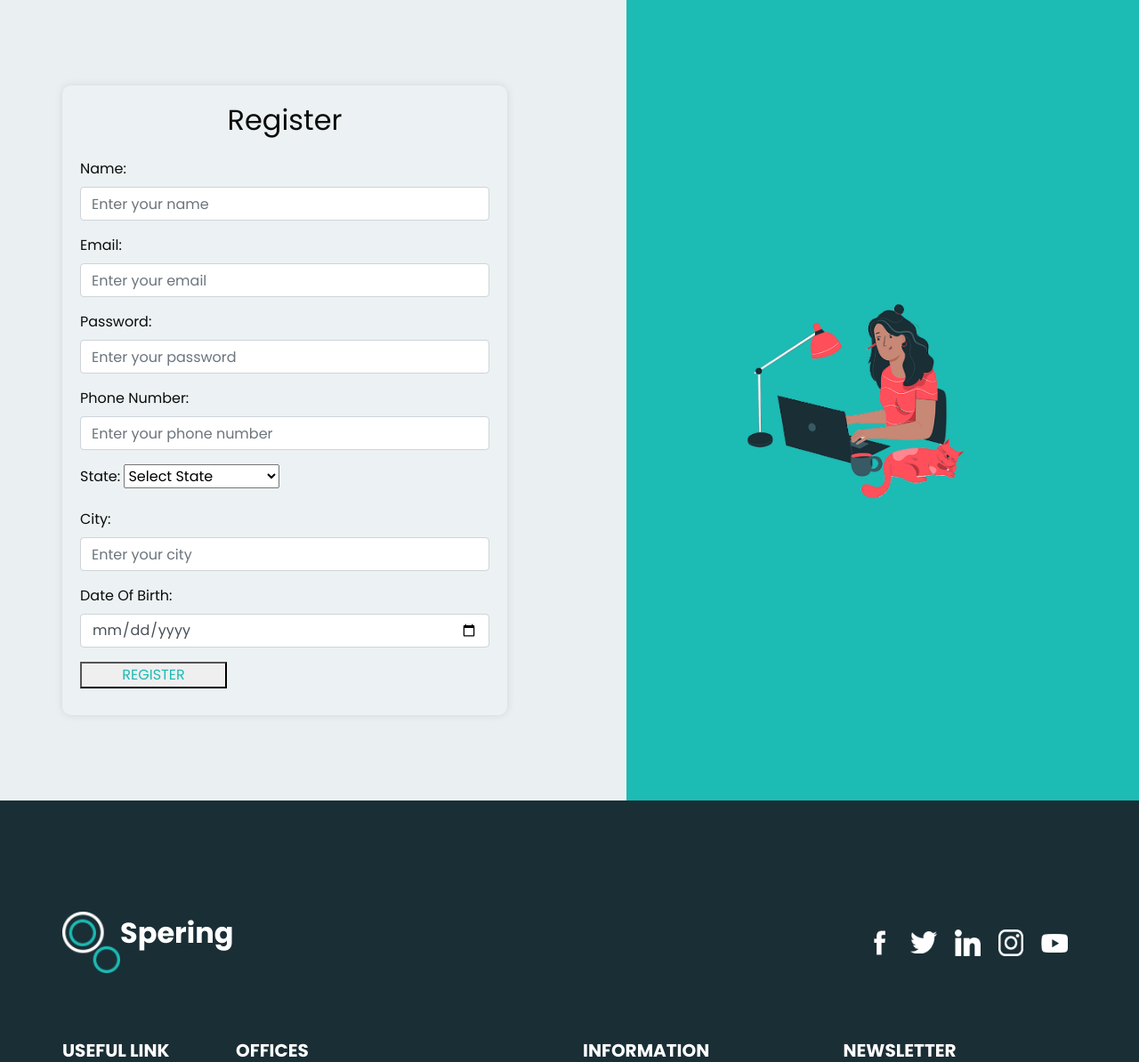
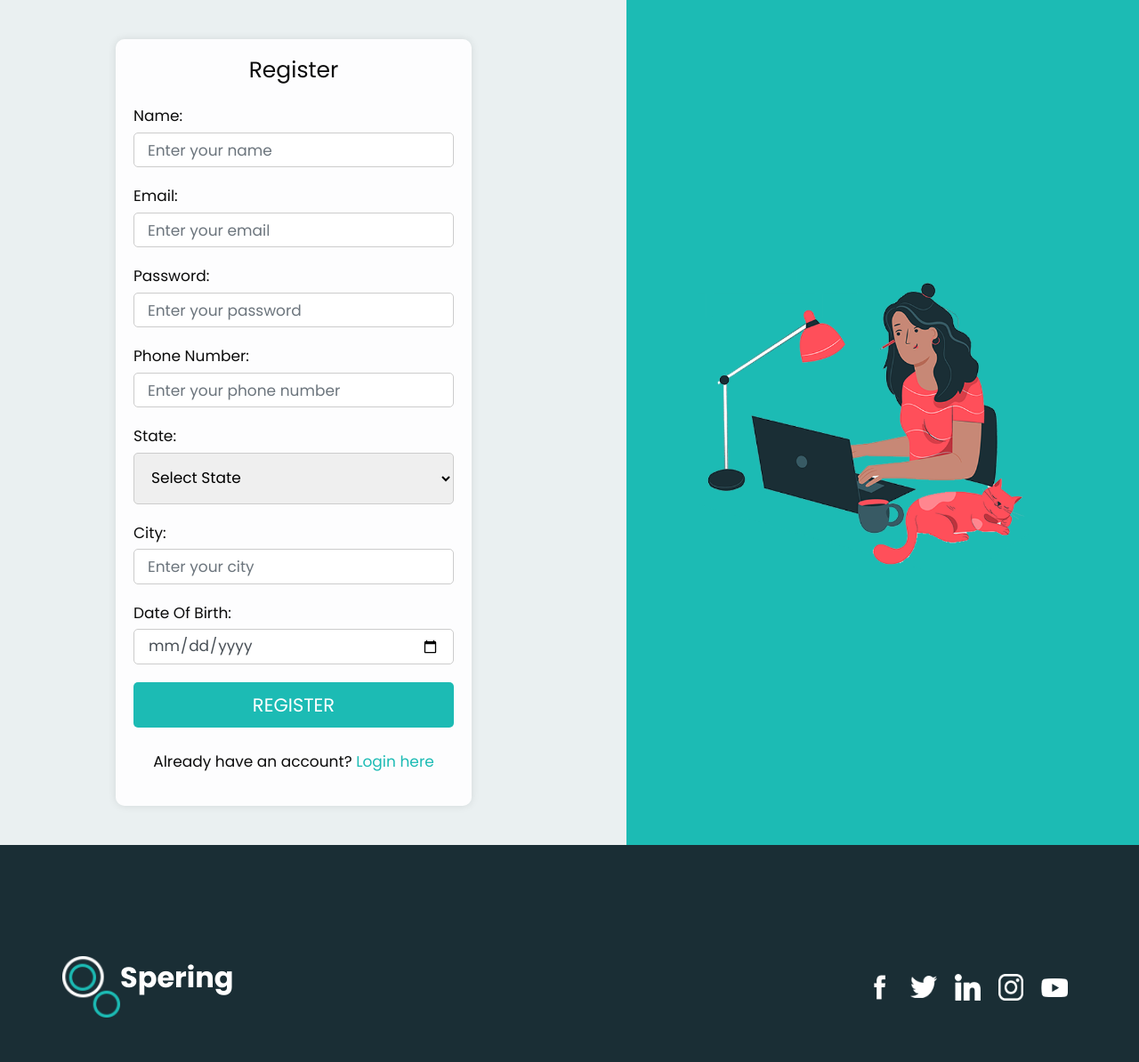
Before and after one commit to Ujjwal-245899/e-choice, a Spring Boot app: page /register in a window 1280 px wide. Shown: the part 70-1264 px from the top of the page at 89% size. Run offline with Spring Boot 4, Linux system fonts and the light colour scheme; some libraries are stand-ins or nearby versions.

Commit message:
created register page

```diff
--- a/src/main/resources/templates/regsiter.html
+++ b/src/main/resources/templates/regsiter.html
@@ -1,12 +1,14 @@
 <!DOCTYPE html>
 <html xmlns:th="http://www.thymeleaf.org">
-
   <head>
     <!-- Basic -->
     <meta charset="utf-8" />
     <meta http-equiv="X-UA-Compatible" content="IE=edge" />
     <!-- Mobile Metas -->
-  <meta name="viewport" content="width=device-width, initial-scale=1, shrink-to-fit=no" />
+    <meta
+      name="viewport"
+      content="width=device-width, initial-scale=1, shrink-to-fit=no"
+    />
     <!-- Site Metas -->
     <meta name="keywords" content="" />
     <meta name="description" content="" />
@@ -14,15 +16,136 @@
 
     <title>Spering</title>
 
-  <link rel="stylesheet" href="https://cdnjs.cloudflare.com/ajax/libs/font-awesome/6.4.0/css/all.min.css" integrity="sha512-iecdLmaskl7CVkqkXNQ/ZH/XLlvWZOJyj7Yy7tcenmpD1ypASozpmT/E0iPtmFIB46ZmdtAc9eNBvH0H/ZpiBw==" crossorigin="anonymous" referrerpolicy="no-referrer" />
+    <link
+      rel="stylesheet"
+      href="https://cdnjs.cloudflare.com/ajax/libs/font-awesome/6.4.0/css/all.min.css"
+      integrity="sha512-iecdLmaskl7CVkqkXNQ/ZH/XLlvWZOJyj7Yy7tcenmpD1ypASozpmT/E0iPtmFIB46ZmdtAc9eNBvH0H/ZpiBw=="
+      crossorigin="anonymous"
+      referrerpolicy="no-referrer"
+    />
     <!-- bootstrap core css -->
     <link rel="stylesheet" type="text/css" th:href="@{/css/bootstrap.css}" />
 
-  <link href="https://fonts.googleapis.com/css?family=Poppins:400,700&display=swap" rel="stylesheet">
+    <link
+      href="https://fonts.googleapis.com/css?family=Poppins:400,700&display=swap"
+      rel="stylesheet"
+    />
     <!-- Custom styles for this template -->
     <link href="css/style.css" rel="stylesheet" th:href="@{/css/style.css}" />
     <!-- responsive style -->
-  <link href="css/responsive.css" rel="stylesheet" th:href="@{/css/responsive.css}" />
+    <link
+      href="css/responsive.css"
+      rel="stylesheet"
+      th:href="@{/css/responsive.css}"
+    />
+    <style>
+      .main-container {
+        height: calc(130vh - 90px);
+        background: linear-gradient(to right, #eaf0f1 55%, #1cbbb4 55%);
+        display: flex;
+        align-items: center;
+        justify-content: center;
+        padding: 30px 0;
+      }
+      .form-group input,
+      .form-group select {
+        width: 100%;
+        padding: 10px;
+        border: 1px solid #ccc;
+        border-radius: 5px;
+        font-size: 17px;
+      }
+      .rimg-box {
+        flex: 1;
+        display: flex;
+        justify-content: center;
+        align-items: center;
+      }
+
+      .rimg-box img {
+        max-width: 60%;
+        height: auto;
+        border-radius: 10px;
+      }
+
+      .register_container {
+        flex: 1;
+        display: flex;
+        justify-content: center;
+        align-items: center;
+        padding: 20px;
+      }
+
+      .registration-form {
+        width: 80%;
+        max-width: 400px;
+        background: rgba(255, 255, 255, 0.9);
+        padding: 20px;
+        border-radius: 10px;
+        box-shadow: 0 0 10px rgba(0, 0, 0, 0.1);
+        min-height: 350px;
+      }
+
+      .registration-form h2 {
+        text-align: center;
+        margin-bottom: 20px;
+        font-size: 25px;
+      }
+
+      .form-group {
+        margin-bottom: 20px;
+        font-size: 17px;
+      }
+
+      .form-group label {
+        display: block;
+        margin-bottom: 5px;
+        font-size: 17px;
+      }
+
+      .form-group input,
+      .form-group select {
+        width: 100%;
+        padding: 15px;
+        border: 1px solid #ccc;
+        border-radius: 5px;
+        font-size: 17px;
+      }
+
+      .btn-box1 {
+        width: 100%;
+        padding: 10px;
+        border: none;
+        border-radius: 5px;
+        background-color: #1cbbb4;
+        color: white;
+        font-size: 21px;
+        cursor: pointer;
+      }
+
+      .btn-box1:hover {
+        background-color: #17a2b8;
+      }
+
+      .mt-3,
+      .mt-2 {
+        margin-top: 10px;
+        text-align: center;
+        font-size: 17px;
+      }
+
+      .mt-3 a,
+      .mt-2 a {
+        color: #1cbbb4;
+        text-decoration: none;
+        font-size: 17px;
+      }
+
+      .mt-3 a:hover,
+      .mt-2 a:hover {
+        text-decoration: underline;
+      }
+    </style>
   </head>
 
   <body class="sub_page">
@@ -33,18 +156,26 @@
           <nav class="navbar navbar-expand-lg custom_nav-container">
             <a class="navbar-brand" href="index.html">
               <img src="images/logo.png" alt="" />
-          <span>
-              Spering
-            </span>
+              <span> Spering </span>
             </a>
-        <button class="navbar-toggler" type="button" data-toggle="collapse" data-target="#navbarSupportedContent" aria-controls="navbarSupportedContent" aria-expanded="false" aria-label="Toggle navigation">
+            <button
+              class="navbar-toggler"
+              type="button"
+              data-toggle="collapse"
+              data-target="#navbarSupportedContent"
+              aria-controls="navbarSupportedContent"
+              aria-expanded="false"
+              aria-label="Toggle navigation"
+            >
               <span class="navbar-toggler-icon"></span>
             </button>
 
             <div class="collapse navbar-collapse" id="navbarSupportedContent">
-          <ul class="navbar-nav  ">
-            <li class="nav-item ">
-              <a class="nav-link" th:href="@{/index}">Home <span class="sr-only">(current)</span></a>
+              <ul class="navbar-nav">
+                <li class="nav-item">
+                  <a class="nav-link" th:href="@{/index}"
+                    >Home <span class="sr-only">(current)</span></a
+                  >
                 </li>
                 <li class="nav-item">
                   <a class="nav-link" href="about.html"> About</a>
@@ -58,25 +189,27 @@
               </ul>
               <div class="user_option">
                 <a href="">
-                <span>
-                  Login/Register
-                </span>
+                  <span> Login/Register </span>
                 </a>
-            <form class="form-inline my-2 my-lg-0 ml-0 ml-lg-4 mb-3 mb-lg-0">
-              <button class="btn  my-2 my-sm-0 nav_search-btn" type="submit"></button>
+                <form
+                  class="form-inline my-2 my-lg-0 ml-0 ml-lg-4 mb-3 mb-lg-0"
+                >
+                  <button
+                    class="btn my-2 my-sm-0 nav_search-btn"
+                    type="submit"
+                  ></button>
                 </form>
               </div>
             </div>
             <div>
-          <div class="custom_menu-btn ">
+              <div class="custom_menu-btn">
                 <button>
-              <span class=" s-1"></span>
+                  <span class="s-1"></span>
                   <span class="s-2"></span>
                   <span class="s-3"></span>
                 </button>
               </div>
             </div>
-
           </nav>
         </div>
       </header>
@@ -89,82 +222,137 @@
         event.preventDefault(); // Prevent form from submitting normally
 
         // Get form elements
-      const name = document.getElementById('name').value;
-      const email = document.getElementById('email').value;
-      const password = document.getElementById('password').value;
-      const phoneNumber = document.getElementById('phoneNumber').value;
-      const state = document.getElementById('state').value;
-      const city = document.getElementById('city').value;
-      const dob = document.getElementById('DOB').value;
+        const name = document.getElementById("name").value;
+        const email = document.getElementById("email").value;
+        const password = document.getElementById("password").value;
+        const phoneNumber = document.getElementById("phoneNumber").value;
+        const state = document.getElementById("state").value;
+        const city = document.getElementById("city").value;
+        const dob = document.getElementById("dob").value;
 
         // Regular expressions for validation
+        const namePattern = /^[a-zA-Z\s]+$/;
         const emailPattern = /^[a-zA-Z0-9._%+-]+@[a-zA-Z0-9.-]+\.[a-zA-Z]{2,}$/;
+        const passwordPattern =
+          /^(?=.*[a-z])(?=.*[A-Z])(?=.*\d)(?=.*[@$!%*?&])[A-Za-z\d@$!%*?&]{8,15}$/;
         const phonePattern = /^[0-9]{10}$/;
+        const cityPattern = /^[a-zA-Z\s]+$/;
 
-      // Error messages
-      if (name.trim() === '') {
-        alert('Name is required.');
+        // Validate name
+        if (!namePattern.test(name)) {
+          alert("Name can only contain letters and spaces.");
           return false;
         }
 
+        // Validate email
         if (!emailPattern.test(email)) {
-        alert('Invalid email format.');
+          alert("Invalid email format.");
           return false;
         }
 
-      if (password.trim() === '') {
-        alert('Password is required.');
+        // Validate password
+        if (!passwordPattern.test(password)) {
+          alert(
+            "Password must be 8-15 characters long, including uppercase, lowercase, number, and special character."
+          );
           return false;
         }
 
+        // Validate phone number
         if (!phonePattern.test(phoneNumber)) {
-        alert('Phone number must be 10 digits.');
+          alert("Phone number must be 10 digits.");
           return false;
         }
 
-      if (state.trim() === '') {
-        alert('State is required.');
+        // Validate state
+        if (state.trim() === "") {
+          alert("State is required.");
           return false;
         }
 
-      if (city.trim() === '') {
-        alert('City is required.');
+        // Validate city
+        if (!cityPattern.test(city)) {
+          alert("City can only contain letters and spaces.");
           return false;
         }
 
-      if (dob === '') {
-        alert('Date of Birth is required.');
+        // Validate date of birth
+        function calculateAge(dob) {
+          const today = new Date();
+          const birthDate = new Date(dob);
+          let age = today.getFullYear() - birthDate.getFullYear();
+          const m = today.getMonth() - birthDate.getMonth();
+          if (m < 0 || (m === 0 && today.getDate() < birthDate.getDate())) {
+            age--;
+          }
+          return age;
+        }
+        if (calculateAge(dob) < 18) {
+          alert("You must be at least 18 years old to register.");
           return false;
         }
-
         // If all validations pass
-      alert('Successfully registered!');
-      document.getElementById('registrationForm').submit(); // Submit the form programmatically
+        alert("Successfully registered!");
+        document.getElementById("registrationForm").submit(); // Submit the form programmatically
         return true;
       }
       /*]]>*/
     </script>
+
     <div class="main-container">
       <div class="register_container">
         <div class="registration-form">
           <h2 class="text-center mb-4">Register</h2>
-      <form action="/saveuser" method="post" >
+          <form
+            id="registrationForm"
+            action="/saveuser"
+            method="post"
+            onsubmit="validateForm(event)"
+          >
             <div class="form-group">
               <label for="name">Name:</label>
-          <input type="text" class="form-control" id="name" name="name" placeholder="Enter your name" required>
+              <input
+                type="text"
+                class="form-control"
+                id="name"
+                name="name"
+                placeholder="Enter your name"
+                required
+              />
               <p th:text="${errorname}"></p>
             </div>
             <div class="form-group">
               <label for="email">Email:</label>
-          <input type="email" class="form-control" id="email" name="email" placeholder="Enter your email" required>
+              <input
+                type="email"
+                class="form-control"
+                id="email"
+                name="email"
+                placeholder="Enter your email"
+                required
+              />
             </div>
             <div class="form-group">
               <label for="password">Password:</label>
-          <input type="password" class="form-control" id="password" name="password" placeholder="Enter your password" required>
+              <input
+                type="password"
+                class="form-control"
+                id="password"
+                name="password"
+                placeholder="Enter your password"
+                required
+              />
             </div>
             <div class="form-group">
-          <label >Phone Number:</label>
-          <input type="number" class="form-control" id="phoneNumber" name="phoneNumber" placeholder="Enter your phone number" required>
+              <label>Phone Number:</label>
+              <input
+                type="number"
+                class="form-control"
+                id="phoneNumber"
+                name="phoneNumber"
+                placeholder="Enter your phone number"
+                required
+              />
             </div>
             <div class="form-group">
               <label for="state">State:</label>
@@ -206,46 +394,61 @@
             </div>
             <div class="form-group">
               <label for="city">City:</label>
-            <input type="text" class="form-control" id="city" name="city" placeholder="Enter your city" required>
+              <input
+                type="text"
+                class="form-control"
+                id="city"
+                name="city"
+                placeholder="Enter your city"
+                required
+              />
             </div>
             <div class="form-group">
-            <label for="DOB">Date Of Birth:</label>
-            <input type="date" class="form-control" id="dob" name="dob" placeholder="Enter your DOB" required>
+              <label for="dob">Date Of Birth:</label>
+              <input
+                type="date"
+                class="form-control"
+                id="dob"
+                name="dob"
+                placeholder="Enter your DOB"
+                required
+              />
             </div>
             <button type="submit" class="btn-box1">Register</button>
           </form>
+          <div class="mt-3">
+            <p>Already have an account? <a href="/login">Login here</a></p>
+          </div>
         </div>
       </div>
       <div class="rimg-box">
-      <img th:src="@{/images/slider-img.png}" alt="">
+        <img th:src="@{/images/slider-img.png}" alt="" />
       </div>
     </div>
 
-<section class="info_section ">
+    <section class="info_section">
       <div class="info_container layout_padding-top">
         <div class="container">
           <div class="info_top">
             <div class="info_logo">
               <img th:src="@{/images/logo.png}" alt="" />
-          <span>
-            Spering
-          </span>
+              <span> Spering </span>
             </div>
             <div class="social_box">
               <a href="#">
-            <img th:src="@{/images/fb.png}" alt="">
+                <img th:src="@{/images/fb.png}" alt="" />
               </a>
               <a href="#">
-            <img th:src="@{/images/twitter.png}" alt="">
+                <img th:src="@{/images/twitter.png}" alt="" />
               </a>
               <a href="#">
-            <img th:src="@{/images/linkedin.png}" alt="">
+                <img th:src="@{/images/linkedin.png}" alt="" />
               </a>
               <a href="#">
-            <img th:src="@{/images/instagram.png}" alt="">
+                <img th:src="@{/images/instagram.png}" alt="" />
               </a>
               <a href="#">
-            <img th:src="@{/images/youtube.png}" alt="">
+                <img th:src="@{/images/youtube.png}" alt="" />
               </a>
             </div>
           </div>
@@ -254,12 +457,12 @@
             <div class="row">
               <div class="col-md-3 col-lg-2">
                 <div class="info_link-box">
-              <h5>
-                Useful Link
-              </h5>
+                  <h5>Useful Link</h5>
                   <ul>
-                <li class=" active">
-                  <a class="" href="index.html">Home <span class="sr-only">(current)</span></a>
+                    <li class="active">
+                      <a class="" href="index.html"
+                        >Home <span class="sr-only">(current)</span></a
+                      >
                     </li>
                     <li class="">
                       <a class="" href="about.html">About </a>
@@ -273,34 +476,28 @@
                   </ul>
                 </div>
               </div>
-          <div class="col-md-3 ">
-            <h5>
-              Offices
-            </h5>
+              <div class="col-md-3">
+                <h5>Offices</h5>
                 <p>
-              Readable content of a page when looking at its layoutreadable content of a page when looking at its layout
+                  Readable content of a page when looking at its layoutreadable
+                  content of a page when looking at its layout
                 </p>
               </div>
 
               <div class="col-md-3 col-lg-2 offset-lg-1">
-            <h5>
-              Information
-            </h5>
+                <h5>Information</h5>
                 <p>
-              Readable content of a page when looking at its layoutreadable content of a page when looking at its layout
+                  Readable content of a page when looking at its layoutreadable
+                  content of a page when looking at its layout
                 </p>
               </div>
 
-          <div class="col-md-3  offset-lg-1">
-            <div class="info_form ">
-              <h5>
-                Newsletter
-              </h5>
+              <div class="col-md-3 offset-lg-1">
+                <div class="info_form">
+                  <h5>Newsletter</h5>
                   <form action="">
-                <input type="email" placeholder="Email">
-                <button>
-                  Subscribe
-                </button>
+                    <input type="email" placeholder="Email" />
+                    <button>Subscribe</button>
                   </form>
                 </div>
               </div>
@@ -313,36 +510,30 @@
                   <div class="col-md-3">
                     <a href="#" class="link-box">
                       <div class="img-box">
-                    <img th:src="@{/images/location.png}" alt="">
+                        <img th:src="@{/images/location.png}" alt="" />
                       </div>
                       <div class="detail-box">
-                    <h6>
-                      Location
-                    </h6>
+                        <h6>Location</h6>
                       </div>
                     </a>
                   </div>
                   <div class="col-md-4">
                     <a href="#" class="link-box">
                       <div class="img-box">
-                    <img th:src="@{/images/mail.png}" alt="">
+                        <img th:src="@{/images/mail.png}" alt="" />
                       </div>
                       <div class="detail-box">
-                    <h6>
-                      demo@gmail.com
-                    </h6>
+                        <h6>demo@gmail.com</h6>
                       </div>
                     </a>
                   </div>
                   <div class="col-md-5">
                     <a href="#" class="link-box">
                       <div class="img-box">
-                    <img th:src="@{/images/call.png}" alt="">
+                        <img th:src="@{/images/call.png}" alt="" />
                       </div>
                       <div class="detail-box">
-                    <h6>
-                      Call +01 1234567890
-                    </h6>
+                        <h6>Call +01 1234567890</h6>
                       </div>
                     </a>
                   </div>
@@ -350,7 +541,6 @@
               </div>
             </div>
           </div>
-
         </div>
       </div>
     </section>
@@ -358,7 +548,7 @@
     <!-- end info section -->
 
     <!-- footer section -->
-<footer class="container-fluid footer_section ">
+    <footer class="container-fluid footer_section">
       <div class="container">
         <p>
           &copy; <span id="displayDate"></span> All Rights Reserved By
@@ -368,10 +558,8 @@
     </footer>
     <!-- end  footer section -->
 
-
     <script th:src="@{/js/jquery-3.4.1.min.js}"></script>
     <script th:src="@{/js/bootstrap.js}"></script>
     <script th:src="@{/js/custom.js}"></script>
   </body>
-
 </html>
```
Lines whose indentation alone changed are shown as unchanged.
